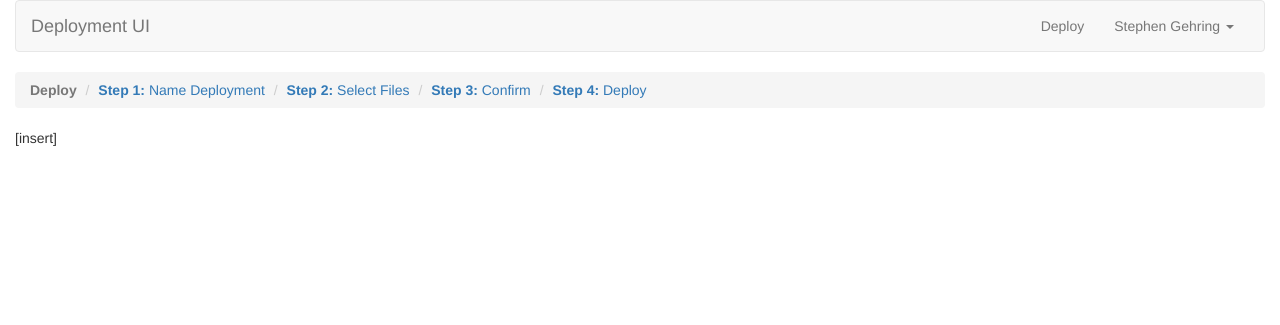
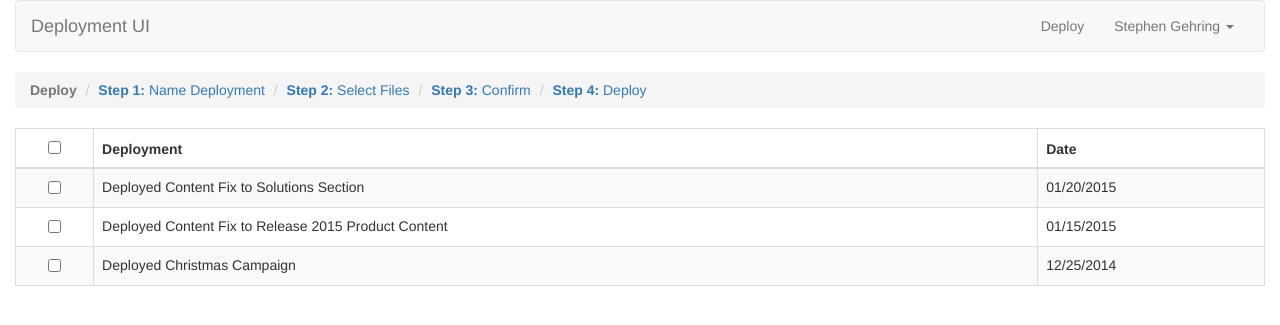
Before and after one commit to sgehringDesign/deployment-ui, a PHP site: page /deploy/ in a window 1280 px wide. Shown: the top 325 px of the page. Run offline with PHP 8.4, Linux system fonts and the light colour scheme.

Commit message:
adding index grid prototype html

```diff
--- a/deploy/index.php
+++ b/deploy/index.php
@@ -9,8 +9,35 @@
 	<div class="container-fluid">
 	  <?php include $_SERVER['DOCUMENT_ROOT']."/lib/header.php"; ?>
 	  <?php include $_SERVER['DOCUMENT_ROOT']."/lib/breadcrumb-deployment.php"; ?>
-	  <div>
-	  	[insert]
+	  <div class="screen-wrapper">
+	  	<div class="table-responsive grid-file-wrapper">
+		  	<table cellpadding="0" cellspacing="0" border="0" class="table table-striped table-bordered" >
+		  		<thead>
+						<tr>
+		  				<th class="text-center"><input type="checkbox" /></th>
+							<th>Deployment</th>
+							<th>Date</th>
+						</tr>
+		  		</thead>
+		  		<tbody>
+		  			<tr>
+		  				<td class="text-center"><input type="checkbox" /></td>
+		  				<td>Deployed Content Fix to Solutions Section</td>
+		  				<td>01/20/2015</td>
+						</tr>
+		  			<tr>
+		  				<td class="text-center"><input type="checkbox" /></td>
+		  				<td>Deployed Content Fix to Release 2015 Product Content</td>
+		  				<td>01/15/2015</td>
+						</tr>
+		  			<tr>
+		  				<td class="text-center"><input type="checkbox" /></td>
+		  				<td>Deployed Christmas Campaign</td>
+		  				<td>12/25/2014</td>
+						</tr>
+		  		</tbody>
+		  	</table>
+	  	</div>
 	  </div>
 	  <?php include $_SERVER['DOCUMENT_ROOT']."/lib/footer.php"; ?>
 </body>
```
